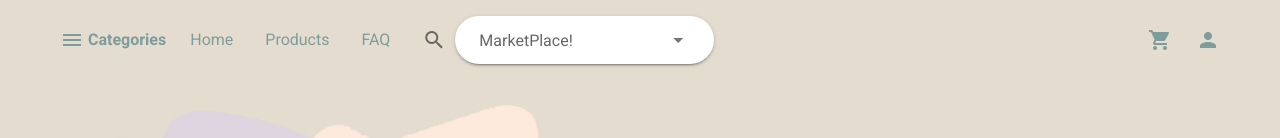
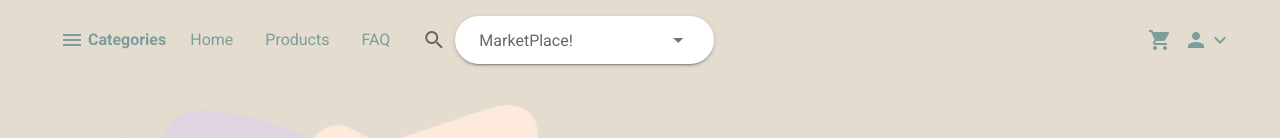
Before and after one commit to AmirHosein-Gharaati/marketplace-frontend, a Nuxt app: page / in a window 1280 px wide. Shown: the top 138 px of the page. Built offline with nearby package versions, Linux system fonts and the light colour scheme.

Commit message:
chevron icon

```diff
--- a/layouts/default.vue
+++ b/layouts/default.vue
@@ -39,8 +39,9 @@
           <v-menu offset-y transition="slide-y-transition" bottom>
             <template v-slot:activator="{ on, attrs }">
               <v-btn icon elevation="0" v-bind="attrs" v-on="on"
-                ><v-icon>mdi-account</v-icon></v-btn
-              >
+                ><v-icon>mdi-account</v-icon>
+                <v-icon>mdi-chevron-down</v-icon>
+              </v-btn>
             </template>
             <v-list>
               <v-list-item v-for="(item, index) in dropDownItems" :key="index">
```
